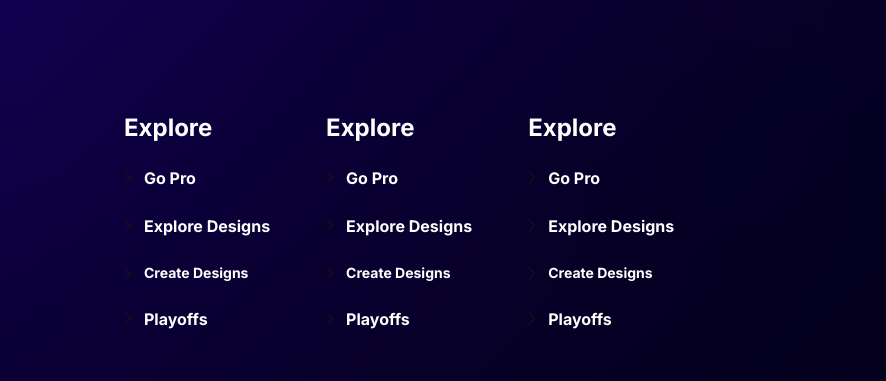
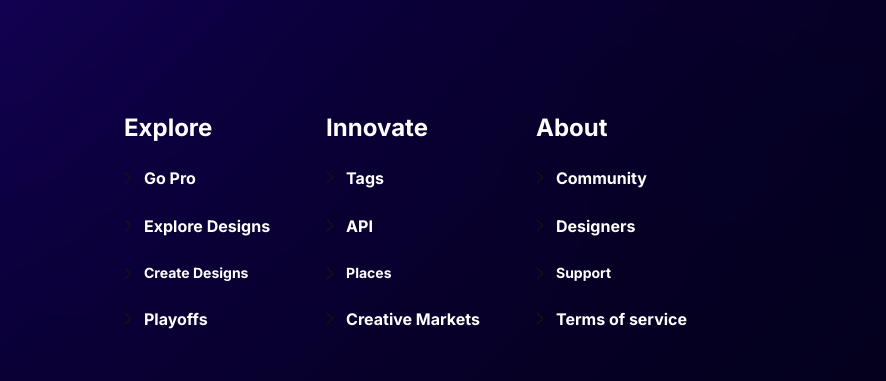
Before and after one commit to gkasianenko/cybersportFederacySite, a website: page index.html in a window 1280 px wide. Shown: the part 2480-2861 px from the top of the page, 394-1280 px from the left. Drawn offline with nearby package versions, Linux system fonts and the light colour scheme.

Commit message:
footer names edit

```diff
--- a/index.html
+++ b/index.html
@@ -181,23 +181,23 @@
                             </div>
                         </div>
                         <div>
-                            <h6 class="text-[18px] lg:text-[24px] font-bold">Explore</h6>
+                            <h6 class="text-[18px] lg:text-[24px] font-bold">Innovate</h6>
                             <div class="flex flex-col space-y-4 lg:space-y-6 mt-[20px]">
-                                <a href="#" class="footer-link pl-[20px] text-[14px] lg:text-[16px] font-bold">Go Pro</a>
-                                <a href="#" class="footer-link pl-[20px] text-[14px] lg:text-[16px] font-bold">Explore Designs</a>
-                                <a href="#" class="footer-link pl-[20px] text-[14px] lg:text-[16px]] font-bold">Create Designs</a>
-                                <a href="#" class="footer-link pl-[20px] text-[14px] lg:text-[16px] font-bold">Playoffs</a>
+                                <a href="#" class="footer-link pl-[20px] text-[14px] lg:text-[16px] font-bold">Tags</a>
+                                <a href="#" class="footer-link pl-[20px] text-[14px] lg:text-[16px] font-bold">API</a>
+                                <a href="#" class="footer-link pl-[20px] text-[14px] lg:text-[16px]] font-bold">Places</a>
+                                <a href="#" class="footer-link pl-[20px] text-[14px] lg:text-[16px] font-bold">Creative Markets</a>
 
 
                             </div>
                         </div>
                         <div>
-                            <h6 class="text-[18px] lg:text-[24px] font-bold">Explore</h6>
+                            <h6 class="text-[18px] lg:text-[24px] font-bold">About</h6>
                             <div class="flex flex-col space-y-4 lg:space-y-6 mt-[20px]">
-                                <a href="#" class="footer-link pl-[20px] text-[14px] lg:text-[16px] font-bold">Go Pro</a>
-                                <a href="#" class="footer-link pl-[20px] text-[14px] lg:text-[16px] font-bold">Explore Designs</a>
-                                <a href="#" class="footer-link pl-[20px] text-[14px] lg:text-[16px]] font-bold">Create Designs</a>
-                                <a href="#" class="footer-link pl-[20px] text-[14px] lg:text-[16px] font-bold">Playoffs</a>
+                                <a href="#" class="footer-link pl-[20px] text-[14px] lg:text-[16px] font-bold">Community</a>
+                                <a href="#" class="footer-link pl-[20px] text-[14px] lg:text-[16px] font-bold">Designers</a>
+                                <a href="#" class="footer-link pl-[20px] text-[14px] lg:text-[16px]] font-bold">Support</a>
+                                <a href="#" class="footer-link pl-[20px] text-[14px] lg:text-[16px] font-bold">Terms of service</a>
 
 
                             </div>
```
